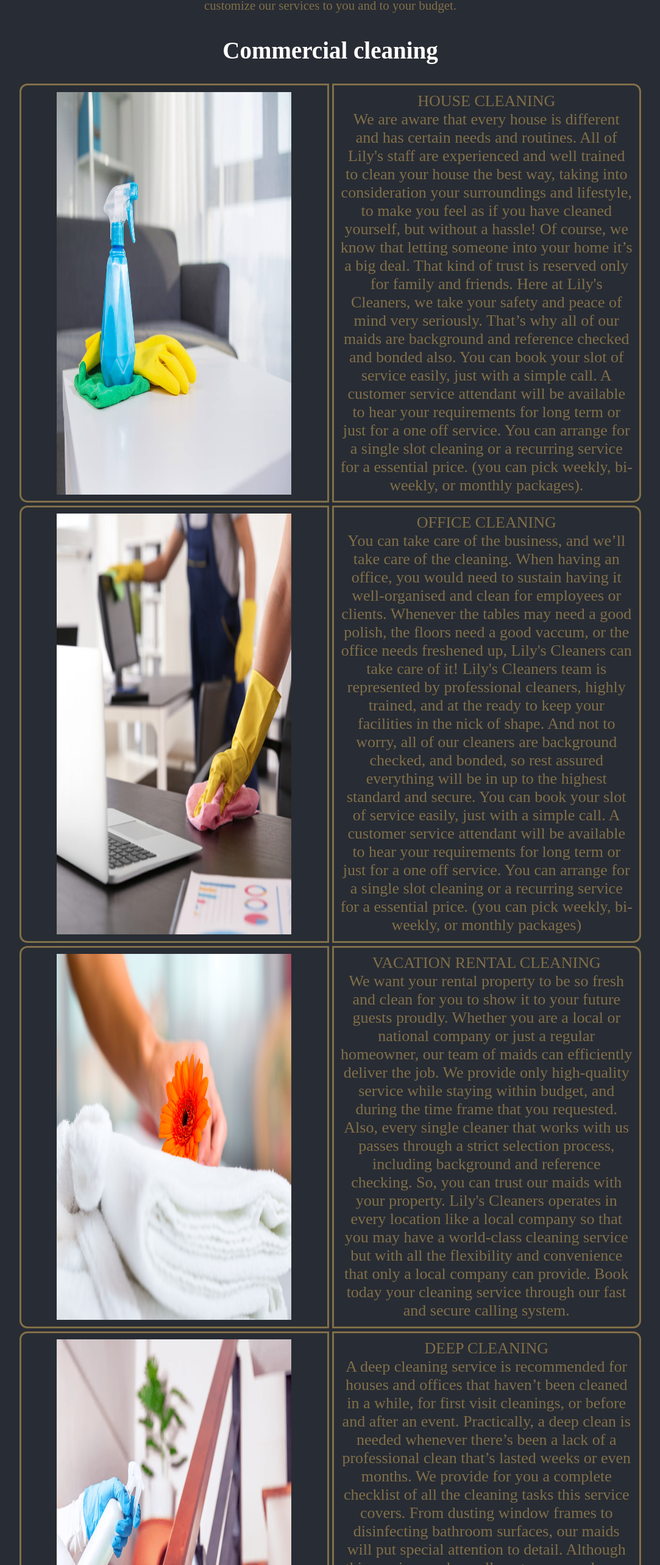
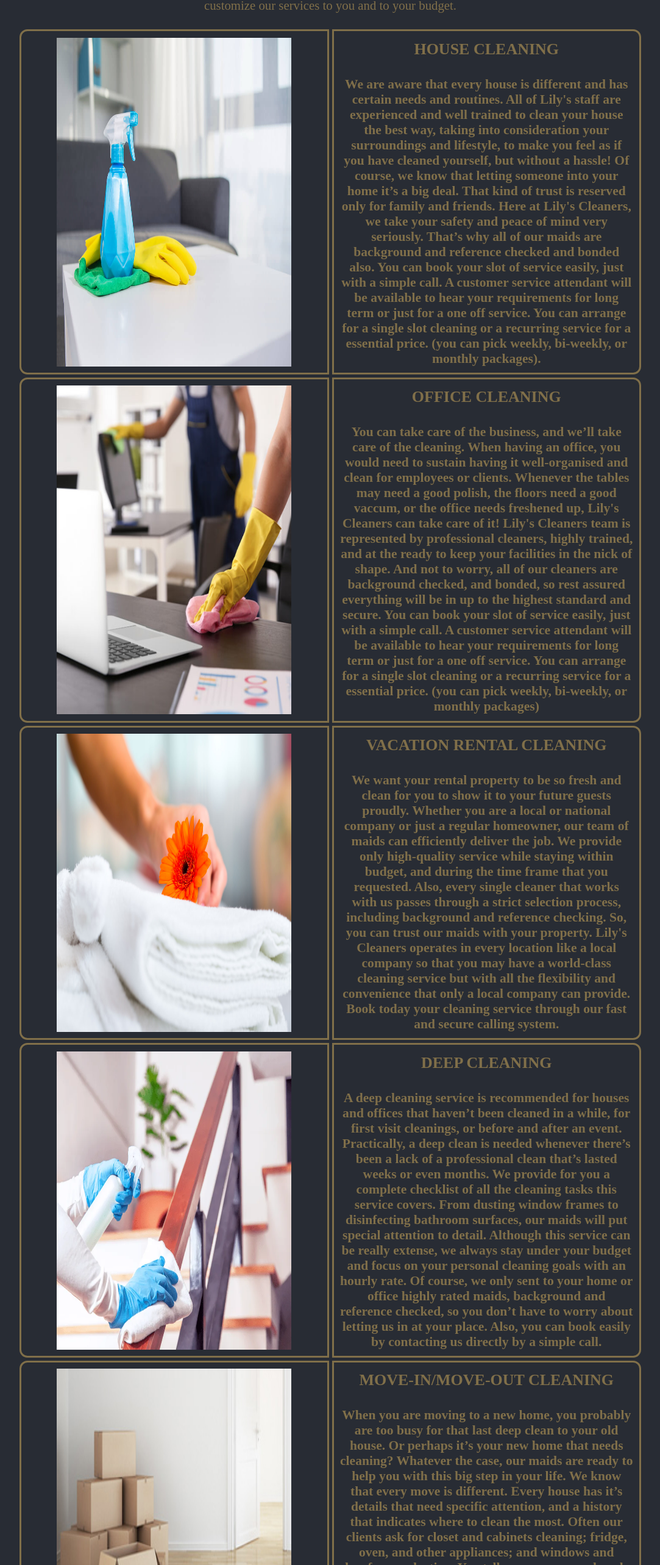
Before and after one commit to BAZBOT123/Cleaning-Website, a React (Create React App) app: page /services in a window 1280 px wide. Shown: the part 195-2761 px from the top of the page at 61% size, without its empty margins (98-1181 px from the left). Built offline with nearby package versions, Linux system fonts and the light colour scheme; no server answers.

Commit message:
gave className to Service paragraphs & removed margin

```diff
--- a/src/components/Services.css
+++ b/src/components/Services.css
@@ -24,4 +24,15 @@
 
 .container {
   margin-bottom: .8em;
+  margin-top: .8em;
 }
+
+.box-title {
+  margin: 0;
+  padding-top: .15em;
+}
+
+.box-paragraph {
+  margin: 0;
+  padding: 0;
+}
--- a/src/components/Services.js
+++ b/src/components/Services.js
@@ -45,11 +45,10 @@ export default function Services() {
 
                 </p>
                 <div>
-                    <h2>Commercial cleaning</h2>
                     <div class="container two-column-grid">
-                        <div class="box-image"><img src={HouseCleaning} alt="House cleaning" height="100%" width="80%"></img></div>
-                        <div class="box-text">HOUSE CLEANING<br />
-                            We are aware that every house is different and has certain needs and routines.
+                        <div className="box-image"><img src={HouseCleaning} alt="House cleaning" height="100%" width="80%"></img></div>
+                        <div className="box-text"><h4 className="box-title">HOUSE CLEANING</h4><br />
+                            <h5 className='box-paragraph'>We are aware that every house is different and has certain needs and routines.
                                 All of Lily's staff are experienced and well trained to clean your house the best way,
                                 taking into consideration your surroundings and lifestyle, to make you feel as if you have cleaned yourself,
                                 but without a hassle! Of course, we know that letting someone into your home it’s a big deal.
@@ -57,11 +56,12 @@ export default function Services() {
                                 That’s why all of our maids are background and reference checked and bonded also.
                                 You can book your slot of service easily, just with a simple call. A customer service attendant will be available to hear your requirements for long term or just for a one off service.
                                 You can arrange for a single slot cleaning or a recurring service for a essential price.
-                            (you can pick weekly, bi-weekly, or monthly packages).</div>
+                                (you can pick weekly, bi-weekly, or monthly packages).</h5>
+                        </div>
 
-                        <div class="box-image"><img src={OfficeCleaning} alt="Office cleaning" height="100%" width="80%"></img></div>
-                        <div class="box-text">OFFICE CLEANING<br />
-                            You can take care of the  business, and we’ll take care of the cleaning. When having an office,
+                        <div className="box-image"><img src={OfficeCleaning} alt="Office cleaning" height="100%" width="80%"></img></div>
+                        <div className="box-text"><h4 className="box-title">OFFICE CLEANING</h4><br />
+                            <h5 className='box-paragraph'>You can take care of the  business, and we’ll take care of the cleaning. When having an office,
                                 you would need to sustain having it well-organised and clean for employees or clients.
                                 Whenever the tables may need a good polish, the floors need a good vaccum, or the office needs freshened up,
                                 Lily's Cleaners can take care of it! Lily's Cleaners team is represented by professional cleaners,
@@ -69,58 +69,64 @@ export default function Services() {
                                 and bonded, so rest assured everything will be in up to the highest standard and secure.
                                 You can book your slot of service easily, just with a simple call. A customer service attendant will be available to hear your requirements for long term or just for a one off service.
                                 You can arrange for a single slot cleaning or a recurring service for a essential price.
-                            (you can pick weekly, bi-weekly, or monthly packages)</div>
+                                (you can pick weekly, bi-weekly, or monthly packages)</h5>
+                        </div>
 
-                        <div class="box-image"><img src={VacationCleaning} alt="Vacation cleaning" height="100%" width="80%"></img></div>
-                        <div class="box-text">VACATION RENTAL CLEANING<br />
-                            We want your rental property to be so fresh and clean for you to show it to your future guests proudly.
+                        <div className="box-image"><img src={VacationCleaning} alt="Vacation cleaning" height="100%" width="80%"></img></div>
+                        <div className="box-text"><h4 className="box-title">VACATION RENTAL CLEANING</h4><br />
+                            <h5 className='box-paragraph'>We want your rental property to be so fresh and clean for you to show it to your future guests proudly.
                                 Whether you are a local or national company or just a regular homeowner, our team of maids can efficiently deliver the job.
                                 We provide only high-quality service while staying within budget, and during the time frame that you requested.
                                 Also, every single cleaner that works with us passes through a strict selection process, including background and reference checking.
                                 So, you can trust our maids with your property.
                                 Lily's Cleaners operates in every location like a local company so that you may have a world-class cleaning service but with all the
                                 flexibility and convenience that only a local company can provide.
-                            Book today your cleaning service through our fast and secure calling system.</div>
+                                Book today your cleaning service through our fast and secure calling system.</h5>
+                        </div>
 
-                        <div class="box-image"><img src={DeepCleaning} alt="Deep cleaning" height="100%" width="80%"></img></div>
-                        <div class="box-text">DEEP CLEANING<br />
-                            A deep cleaning service is recommended for houses and offices that haven’t been cleaned in a while,
+                        <div className="box-image"><img src={DeepCleaning} alt="Deep cleaning" height="100%" width="80%"></img></div>
+                        <div className="box-text"><h4 className="box-title">DEEP CLEANING</h4><br />
+                            <h5 className='box-paragraph'>A deep cleaning service is recommended for houses and offices that haven’t been cleaned in a while,
                                 for first visit cleanings, or before and after an event.
                                 Practically, a deep clean is needed whenever there’s been a lack of a professional clean that’s lasted weeks or even months.
                                 We provide for you a complete checklist of all the cleaning tasks this service covers.
                                 From dusting window frames to disinfecting bathroom surfaces, our maids will put special attention to detail.
                                 Although this service can be really extense, we always stay under your budget and focus on your personal cleaning goals with an hourly rate.
                                 Of course, we only sent to your home or office highly rated maids, background and reference checked,
-                            so you don’t have to worry about letting us in at your place. Also, you can book easily by contacting us directly by a simple call.</div>
+                                so you don’t have to worry about letting us in at your place. Also, you can book easily by contacting us directly by a simple call.</h5>
+                        </div>
 
-                        <div class="box-image"><img src={MovingCleaning} alt="<Moving cleaning" height="100%" width="80%"></img></div>
-                        <div class="box-text">MOVE-IN/MOVE-OUT CLEANING<br />
-                            When you are moving to a new home, you probably are too busy for that last deep clean to your old house.
+                        <div className="box-image"><img src={MovingCleaning} alt="<Moving cleaning" height="100%" width="80%"></img></div>
+                        <div className="box-text"><h4 className="box-title">MOVE-IN/MOVE-OUT CLEANING</h4><br />
+                            <h5 className='box-paragraph'>When you are moving to a new home, you probably are too busy for that last deep clean to your old house.
                                 Or perhaps it’s your new home that needs cleaning? Whatever the case, our maids are ready to help you with this big step in your life.
                                 We know that every move is different. Every house has it’s details that need specific attention, and a history that indicates where to clean the most.
                                 Often our clients ask for closet and cabinets cleaning; fridge, oven, and other appliances; and windows and doorframes dusting.
                                 You tell us your personal goals, and we’ll make you an estimated budget. Choose your cleaning tasks in our extensive checklist, and we’ll follow just as you request.
-                            All of our staff are experienced and well-trained to accomplish this job. And also, you can book easily by contacting us directly by a simple call.</div>
+                                All of our staff are experienced and well-trained to accomplish this job. And also, you can book easily by contacting us directly by a simple call.</h5>
+                        </div>
 
-                            <div class="box-image"><img src={PostCleaning} alt="Post cleaning" height="100%" width="80%"></img></div>
-                        <div class="box-text">POST CONSTRUCTION CLEANING <br />
-                            This service usually is for commercial clients who are in the real state business or may have a new renovated home, build, or apartment,
+                        <div className="box-image"><img src={PostCleaning} alt="Post cleaning" height="100%" width="80%"></img></div>
+                        <div className="box-text"><h4 className="box-title">POST CONSTRUCTION CLEANING</h4> <br />
+                            <h5 className='box-paragraph'>This service usually is for commercial clients who are in the real state business or may have a new renovated home, build, or apartment,
                                 but we provide post-construction cleaning to whichever homeowner that just have finished its remodeling or construction.
                                 We must remove all the dust, dirt, and debris left behind from your new home or office. This is a job for an experienced and well-trained cleaner,
                                 like our cleaners, who know the process of eliminating the particles of construction materials and know how to use the right equipment.
                                 We assure you a high-quality job and a clean and smooth result. Also, we can include and schedule a complimentary cleaning session to your service
                                 to guarantee the elimination of all debris and dust. Ask for our complete cleaning checklist with all the possible spots and areas to clean.
-                            Book easily by contacting us directly by a simple call.</div>
+                                Book easily by contacting us directly by a simple call.</h5>
+                        </div>
 
-                        <div class="box-image"><img src={ApartmentCleaning} alt="House cleaning" height="100%" width="80%"></img></div>
-                        <div class="box-text">APARTMENT CLEANING <br />
-                            Either you want a frequent service with weekly or monthly scheduled sessions, or you just want a one-time cleaning with affordable hourly rates,
+                        <div className="box-image"><img src={ApartmentCleaning} alt="House cleaning" height="100%" width="80%"></img></div>
+                        <div className="box-text"><h4 className="box-title">APARTMENT CLEANING</h4> <br />
+                            <h5 className='box-paragraph'>Either you want a frequent service with weekly or monthly scheduled sessions, or you just want a one-time cleaning with affordable hourly rates,
                                 you better be sure that Lily's Cleaners have the right service for you. We strive to always fit under our customer’s budget and adjust to their time frames.
                                 Also, we take your safety and satisfaction very seriously; that’s why every one of our cleaners went through an extensive selection process,
                                 where we check out their experience, profile, and background references. In addition to that, we insure and bond all of our maids, for you not to worry about anything.
                                 Booking our apartment cleaning service means that you will have a five-star cleaning, a helpful high rated cleaner in your home,
                                 and also you’ll be assigned to a project manager that will give proper tracing to your service.
-                            Book our cleaning service by contacting us directly by a simple call.</div>
+                                Book our cleaning service by contacting us directly by a simple call.</h5>
+                        </div>
                     </div>
                 </div>
             </main>
```
Lines whose indentation alone changed are shown as unchanged.
